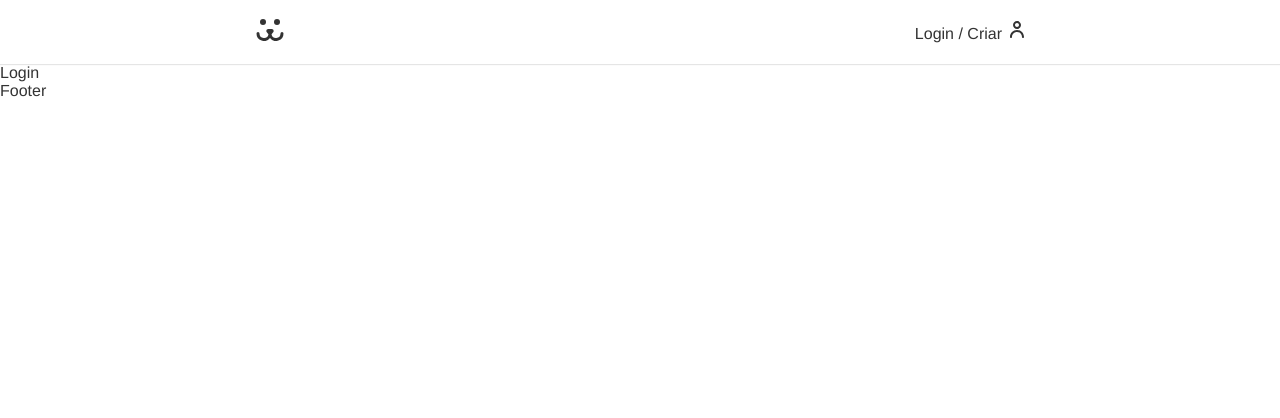
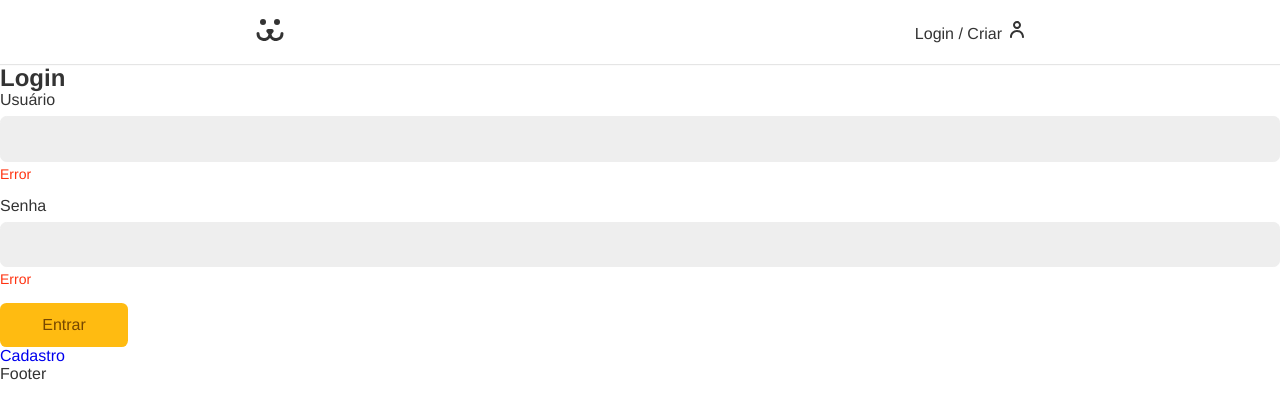
Before and after one commit to EdineiPinho/ReactApiDogs, a React (Vite) app: page /login in a window 1280 px wide. Shown: the top 418 px of the page. Built offline with nearby package versions, Linux system fonts and the light colour scheme.

Commit message:
:sparkles: feat: Components forms

```diff
--- a/src/App.jsx
+++ b/src/App.jsx
@@ -12,7 +12,7 @@
       <Header />
       <Routes>
         <Route path="/" element={<Home />} />
-        <Route path="/login" element={<Login />} />
+        <Route path="/login/*" element={<Login />} />
       </Routes>
       <Footer />
     </BrowserRouter>
--- /dev/null
+++ b/src/Components/Forms/Button.jsx
@@ -0,0 +1,12 @@
+// import React from 'react';
+import styles from './Button.module.css';
+
+const Button = ({ children, ...props }) => {
+  return (
+    <button {...props} className={styles.button}>
+      {children}
+    </button>
+  );
+};
+
+export default Button;
--- /dev/null
+++ b/src/Components/Forms/Button.module.css
@@ -0,0 +1,24 @@
+.button {
+  font-size: 1rem;
+  font-family: var(--type-first);
+  cursor: pointer;
+  border: none;
+  border-radius: 0.4rem;
+  background: #fb1;
+  color: #764701;
+  min-width: 8rem;
+  padding: 0.8rem 1.2rem;
+  box-sizing: border-box;
+  transition: 0.1s;
+}
+
+.button:hover,
+.button:focus {
+  outline: none;
+  box-shadow: 0 0 0 3px #fea, 0 0 0 4px #fb1;
+}
+
+.button:disabled {
+  opacity: 0.5;
+  cursor: wait;
+}
--- /dev/null
+++ b/src/Components/Forms/Input.jsx
@@ -0,0 +1,16 @@
+import React from 'react';
+import styles from './Input.module.css';
+
+const Input = ({ label, type, name }) => {
+  return (
+    <div className={styles.wrapper}>
+      <label htmlFor={name} className={styles.label}>
+        {label}
+      </label>
+      <input id={name} name={name} className={styles.input} type={type} />
+      <p className={styles.error}>Error</p>
+    </div>
+  );
+};
+
+export default Input;
--- /dev/null
+++ b/src/Components/Forms/Input.module.css
@@ -0,0 +1,35 @@
+.wrapper {
+  margin-bottom: 1rem;
+}
+
+.input {
+  border: 1px solid #eee;
+  display: block;
+  width: 100%;
+  font-size: 1rem;
+  padding: 0.8rem;
+  border-radius: 0.4rem;
+  background: #eee;
+  transition: 0.2s;
+}
+
+.input:focus,
+.input:hover {
+  outline: none;
+  border-color: #fb1;
+  background: white;
+  box-shadow: 0 0 0 3px #fea;
+}
+
+.label {
+  display: block;
+  font-size: 1rem;
+  line-height: 1;
+  padding-bottom: 0.5rem;
+}
+
+.error {
+  color: #f31;
+  font-size: 0.875rem;
+  margin-top: 0.25rem;
+}
--- a/src/Components/Login/Login.jsx
+++ b/src/Components/Login/Login.jsx
@@ -1,9 +1,21 @@
-// import React from 'react'
+// import React from 'react';
+import { Routes, Route } from 'react-router-dom';
+import LoginForm from './LoginForm';
+import LoginCreate from './LoginCreate';
+import LoginPasswordLost from './LoginPasswordLost';
+import LoginPasswordReset from './LoginPasswordReset';
 
 const Login = () => {
   return (
-    <div>Login</div>
-  )
-}
+    <div>
+      <Routes>
+        <Route path="/" element={<LoginForm />} />
+        <Route path="criar" element={<LoginCreate />} />
+        <Route path="perdeu" element={<LoginPasswordLost />} />
+        <Route path="resetar" element={<LoginPasswordReset />} />
+      </Routes>
+    </div>
+  );
+};
 
-export default Login
+export default Login;
--- /dev/null
+++ b/src/Components/Login/LoginCreate.jsx
@@ -0,0 +1,7 @@
+// import React from 'react';
+
+const LoginCreate = () => {
+  return <div>Login Criar</div>;
+};
+
+export default LoginCreate;
--- /dev/null
+++ b/src/Components/Login/LoginForm.jsx
@@ -0,0 +1,41 @@
+// import React from 'react';
+import { Link } from 'react-router-dom';
+import Input from '../Forms/Input';
+import Button from '../Forms/Button';
+
+const LoginForm = () => {
+  // const [username, setUsername] = React.useState('');
+  // const [password, setPassword] = React.useState('');
+
+  function handleSubmit(event) {
+    event.preventDefault();
+    fetch('https://dogsapi.origamid.dev/json/jwt-auth/v1/token', {
+      method: 'POST',
+      headers: {
+        'Content-Type': 'application/json',
+      },
+      // body: JSON.stringify({ username, password }),
+    })
+      .then((response) => {
+        console.log(response);
+        return response.json();
+      })
+      .then((json) => {
+        console.log(json);
+      });
+  }
+
+  return (
+    <section>
+      <h1>Login</h1>
+      <form action="" onSubmit={handleSubmit}>
+        <Input label="Usuário" type="text" name="username" />
+        <Input label="Senha" type="password" name="password" />
+        <Button>Entrar</Button>
+      </form>
+      <Link to="/login/criar">Cadastro</Link>
+    </section>
+  );
+};
+
+export default LoginForm;
--- /dev/null
+++ b/src/Components/Login/LoginPasswordLost.jsx
@@ -0,0 +1,7 @@
+// import React from 'react';
+
+const LoginPasswordLost = () => {
+  return <div></div>;
+};
+
+export default LoginPasswordLost;
--- /dev/null
+++ b/src/Components/Login/LoginPasswordReset.jsx
@@ -0,0 +1,7 @@
+// import React from 'react';
+
+const LoginPasswordReset = () => {
+  return <div></div>;
+};
+
+export default LoginPasswordReset;
```
Also changed, not shown: .eslinrc.json, .eslintrc.cjs, 1 other file (tests, documents, lock files or other folders).
